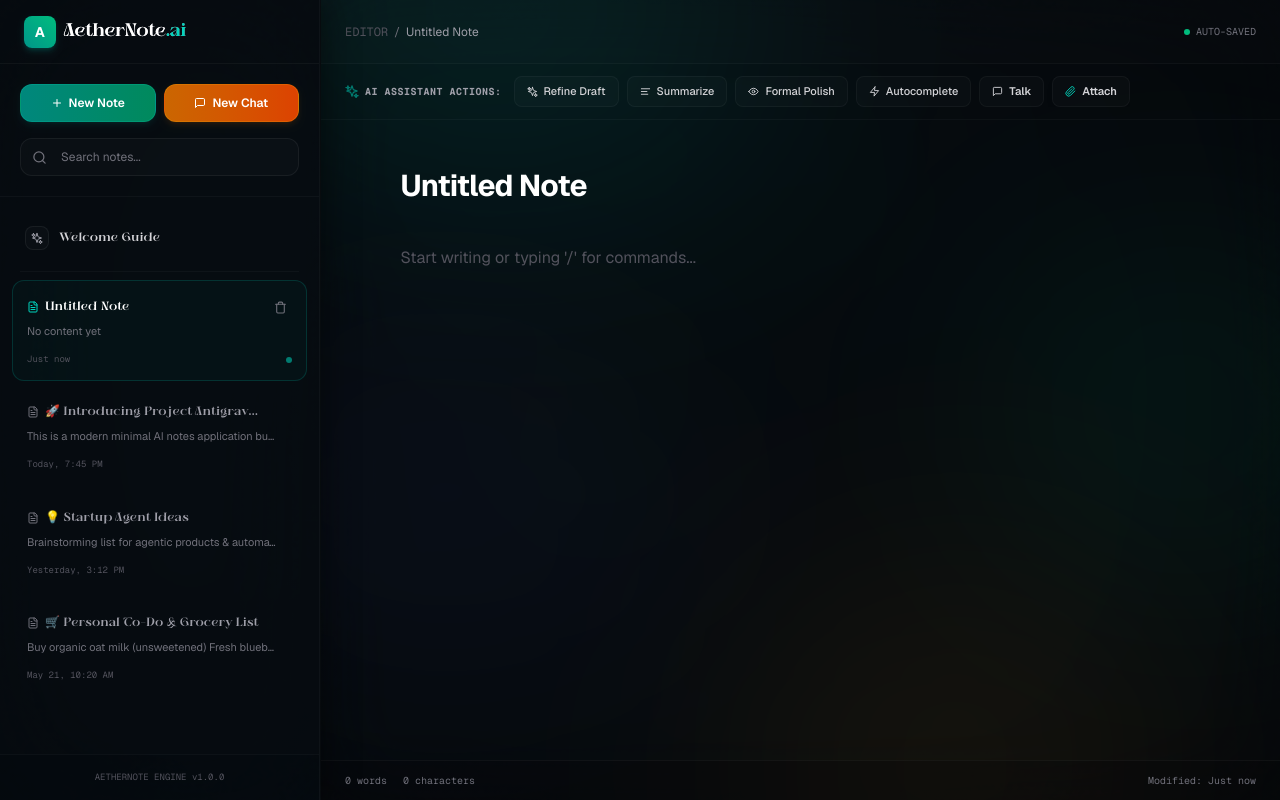
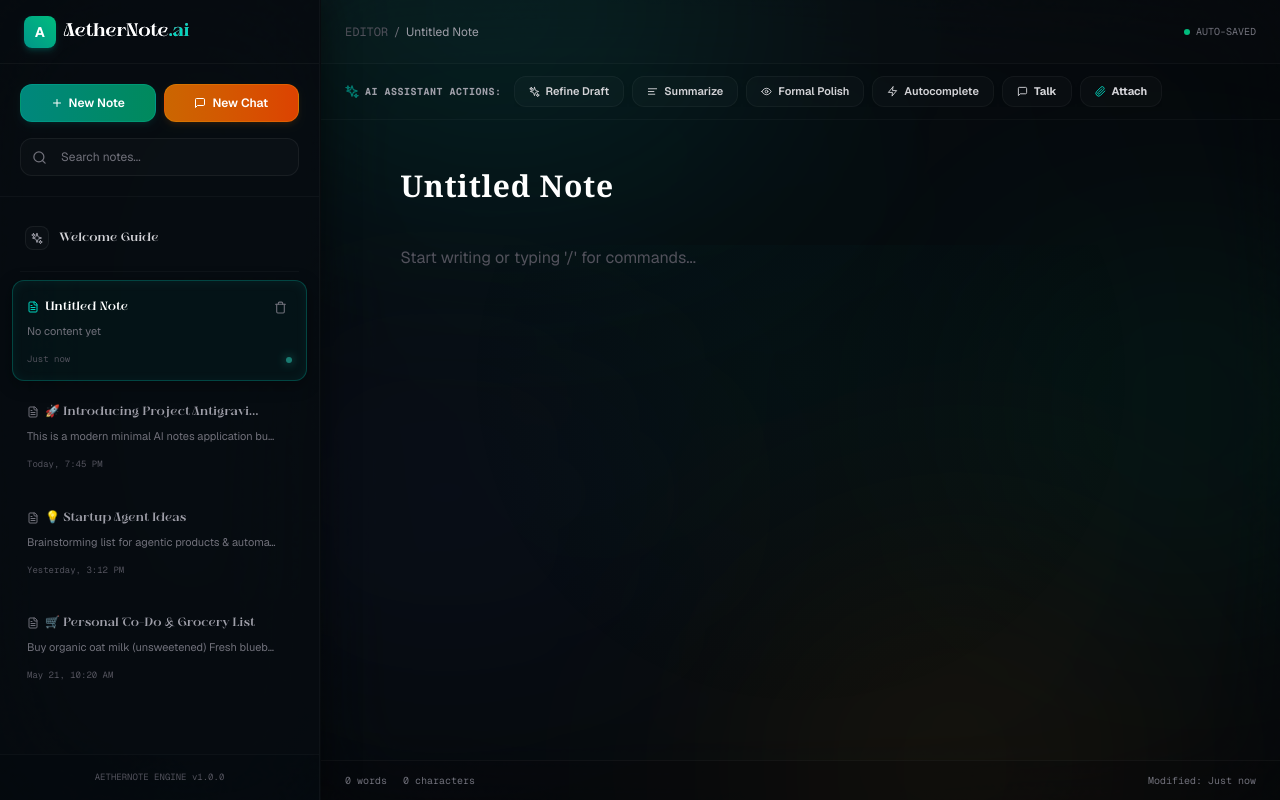
Before and after one commit to lakshyap11/ai-notes-app, a Next.js app: page / in a window 1280 px wide. Both pictures are taken after a click on the button "New Note". Built offline with nearby package versions, Linux system fonts and the light colour scheme.

Commit message:
Beautified cinematic journaling experience

```diff
--- a/src/app/globals.css
+++ b/src/app/globals.css
@@ -1,3 +1,5 @@
+@import url('https://fonts.googleapis.com/css2?family=Cinzel:wght@400;500;600;700;800&family=Inter:wght@300;400;500;600;700&display=swap');
+
 @font-face {
   font-family: 'Wagon';
   src: url('/fonts/Wagon-ExtraLight.otf') format('opentype');
@@ -66,22 +68,78 @@ body {
   overflow-x: hidden;
 }
 
-h1, h2, h3, .logo-text {
-  font-family: 'Wagon', sans-serif;
+h1, h2, h3, .logo-text, .serif-heading {
+  font-family: 'Wagon', 'Cinzel', 'Playfair Display', serif;
+  letter-spacing: -0.01em;
 }
+
+/* Premium Text Selection & Caret Styling */
+::selection {
+  background-color: rgba(20, 184, 166, 0.2); /* elegant teal selection bloom */
+  color: #ffffff;
+}
+
+textarea, input {
+  caret-color: var(--accent-teal); /* elegant teal caret */
+}
+
+/* Caret amber for conversational modes */
+.caret-amber textarea, .caret-amber input, .caret-amber-all {
+  caret-color: var(--accent-amber) !important;
+}
+
 /* Glassmorphism utility classes */
 .glass-panel {
-  background: var(--glass-bg);
-  backdrop-filter: blur(16px);
-  -webkit-backdrop-filter: blur(16px);
-  border: 1px solid var(--glass-border);
+  background: rgba(8, 14, 18, 0.72); /* deep translucent obsidian-teal backdrop */
+  backdrop-filter: blur(28px);
+  -webkit-backdrop-filter: blur(28px);
+  border: 1px solid rgba(255, 255, 255, 0.045);
+  box-shadow: 0 12px 40px 0 rgba(0, 0, 0, 0.5), inset 0 1px 0px 0 rgba(255, 255, 255, 0.015);
 }
 
 .glass-panel-light {
-  background: rgba(255, 255, 255, 0.03);
-  backdrop-filter: blur(12px);
-  -webkit-backdrop-filter: blur(12px);
-  border: 1px solid rgba(255, 255, 255, 0.04);
+  background: rgba(255, 255, 255, 0.02);
+  backdrop-filter: blur(20px);
+  -webkit-backdrop-filter: blur(20px);
+  border: 1px solid rgba(255, 255, 255, 0.03);
+  box-shadow: inset 0 1px 1px 0 rgba(255, 255, 255, 0.01), 0 4px 20px 0 rgba(0, 0, 0, 0.2);
+}
+
+/* Soft ambient center spotlight behind write-canvas */
+.editor-spotlight {
+  position: absolute;
+  inset: 0;
+  background: radial-gradient(circle at 50% 28%, rgba(20, 184, 166, 0.045), transparent 65%);
+  pointer-events: none;
+  z-index: 1;
+}
+
+/* Premium button hover light glare swipe */
+.btn-premium-sweep {
+  position: relative;
+  overflow: hidden;
+}
+
+.btn-premium-sweep::after {
+  content: '';
+  position: absolute;
+  top: 0;
+  left: -150%;
+  width: 50%;
+  height: 100%;
+  background: linear-gradient(
+    90deg,
+    transparent,
+    rgba(255, 255, 255, 0.08),
+    transparent
+  );
+  transform: skewX(-25deg);
+  transition: none;
+}
+
+.btn-premium-sweep:hover::after {
+  left: 150%;
+  transition: all 0.85s cubic-bezier(0.16, 1, 0.3, 1);
 }
 
 /* Cinematic background glows */
--- a/src/components/Editor.tsx
+++ b/src/components/Editor.tsx
@@ -241,7 +241,7 @@ const Editor: React.FC<EditorProps> = ({
           <div className="inline-flex h-14 w-14 items-center justify-center rounded-2xl bg-gradient-to-tr from-violet-600/20 to-indigo-500/20 text-violet-400 border border-violet-500/10">
             <SparklesIcon size={26} className="animate-pulse" />
           </div>
-          <h2 className="text-lg font-medium text-zinc-200">No active note selected</h2>
+          <h2 className="text-xl font-bold tracking-wide font-serif text-zinc-200">No active note selected</h2>
           <p className="text-xs text-zinc-500 max-w-sm">
             Select an existing note from the sidebar or click the "New Note" button to start crafting your next masterpiece.
           </p>
@@ -302,10 +302,10 @@ const Editor: React.FC<EditorProps> = ({
               <button
                 onClick={() => onAIAction("refine")}
                 disabled={!!isProcessing}
-                className={`flex shrink-0 items-center gap-1.5 rounded-lg px-3 py-1.5 text-[11px] font-medium transition-all duration-300 ${
+                className={`flex shrink-0 items-center gap-1.5 rounded-xl px-3.5 py-1.5 text-[11px] font-semibold transition-all duration-300 btn-premium-sweep hover:scale-[1.03] active:scale-[0.97] cursor-pointer disabled:opacity-50 shadow-md ${
                   isProcessing === "refine"
                     ? "bg-teal-950/30 border border-teal-500/40 text-teal-300 shimmer-effect relative overflow-hidden"
-                    : "bg-white/[0.02] border border-white/[0.04] text-zinc-300 hover:bg-teal-500/10 hover:border-teal-500/20 hover:text-teal-300 cursor-pointer disabled:opacity-50"
+                    : "bg-white/[0.02] border border-white/[0.04] text-zinc-300 hover:bg-teal-500/10 hover:border-teal-500/20 hover:text-teal-300"
                 }`}
               >
                 <SparklesIcon size={11} className={isProcessing === "refine" ? "animate-spin" : ""} />
@@ -315,10 +315,10 @@ const Editor: React.FC<EditorProps> = ({
               <button
                 onClick={() => onAIAction("summarize")}
                 disabled={!!isProcessing}
-                className={`flex shrink-0 items-center gap-1.5 rounded-lg px-3 py-1.5 text-[11px] font-medium transition-all duration-300 ${
+                className={`flex shrink-0 items-center gap-1.5 rounded-xl px-3.5 py-1.5 text-[11px] font-semibold transition-all duration-300 btn-premium-sweep hover:scale-[1.03] active:scale-[0.97] cursor-pointer disabled:opacity-50 shadow-md ${
                   isProcessing === "summarize"
                     ? "bg-teal-950/30 border border-teal-500/40 text-teal-300 shimmer-effect relative overflow-hidden"
-                    : "bg-white/[0.02] border border-white/[0.04] text-zinc-300 hover:bg-teal-500/10 hover:border-teal-500/20 hover:text-teal-300 cursor-pointer disabled:opacity-50"
+                    : "bg-white/[0.02] border border-white/[0.04] text-zinc-300 hover:bg-teal-500/10 hover:border-teal-500/20 hover:text-teal-300"
                 }`}
               >
                 <AlignLeftIcon size={11} className={isProcessing === "summarize" ? "animate-pulse" : ""} />
@@ -328,10 +328,10 @@ const Editor: React.FC<EditorProps> = ({
               <button
                 onClick={() => onAIAction("professional")}
                 disabled={!!isProcessing}
-                className={`flex shrink-0 items-center gap-1.5 rounded-lg px-3 py-1.5 text-[11px] font-medium transition-all duration-300 ${
+                className={`flex shrink-0 items-center gap-1.5 rounded-xl px-3.5 py-1.5 text-[11px] font-semibold transition-all duration-300 btn-premium-sweep hover:scale-[1.03] active:scale-[0.97] cursor-pointer disabled:opacity-50 shadow-md ${
                   isProcessing === "professional"
                     ? "bg-teal-950/30 border border-teal-500/40 text-teal-300 shimmer-effect relative overflow-hidden"
-                    : "bg-white/[0.02] border border-white/[0.04] text-zinc-300 hover:bg-teal-500/10 hover:border-teal-500/20 hover:text-teal-300 cursor-pointer disabled:opacity-50"
+                    : "bg-white/[0.02] border border-white/[0.04] text-zinc-300 hover:bg-teal-500/10 hover:border-teal-500/20 hover:text-teal-300"
                 }`}
               >
                 <EyeIcon size={11} className={isProcessing === "professional" ? "animate-bounce" : ""} />
@@ -341,10 +341,10 @@ const Editor: React.FC<EditorProps> = ({
               <button
                 onClick={() => onAIAction("autocomplete")}
                 disabled={!!isProcessing}
-                className={`flex shrink-0 items-center gap-1.5 rounded-lg px-3 py-1.5 text-[11px] font-medium transition-all duration-300 ${
+                className={`flex shrink-0 items-center gap-1.5 rounded-xl px-3.5 py-1.5 text-[11px] font-semibold transition-all duration-300 btn-premium-sweep hover:scale-[1.03] active:scale-[0.97] cursor-pointer disabled:opacity-50 shadow-md ${
                   isProcessing === "autocomplete"
                     ? "bg-teal-950/30 border border-teal-500/40 text-teal-300 shimmer-effect relative overflow-hidden"
-                    : "bg-white/[0.02] border border-white/[0.04] text-zinc-300 hover:bg-teal-500/10 hover:border-teal-500/20 hover:text-teal-300 cursor-pointer disabled:opacity-50"
+                    : "bg-white/[0.02] border border-white/[0.04] text-zinc-300 hover:bg-teal-500/10 hover:border-teal-500/20 hover:text-teal-300"
                 }`}
               >
                 <ZapIcon size={11} className={isProcessing === "autocomplete" ? "animate-ping" : ""} />
@@ -356,9 +356,9 @@ const Editor: React.FC<EditorProps> = ({
           <button
             onClick={onToggleTalkMode}
             disabled={!!isProcessing}
-            className={`flex shrink-0 items-center gap-1.5 rounded-lg px-3 py-1.5 text-[11px] font-semibold transition-all duration-300 cursor-pointer disabled:opacity-50 ${
+            className={`flex shrink-0 items-center gap-1.5 rounded-xl px-3.5 py-1.5 text-[11px] font-bold transition-all duration-300 btn-premium-sweep hover:scale-[1.03] active:scale-[0.97] cursor-pointer disabled:opacity-50 shadow-md ${
               activeNote.type === "conversation" && activeNote.talkModeEnabled !== false
-                ? "bg-amber-950/35 border border-amber-500/45 text-amber-300 shadow-[0_0_12px_rgba(245,158,11,0.12)]"
+                ? "bg-amber-950/35 border border-amber-500/45 text-amber-300 shadow-[0_0_12px_rgba(245,158,11,0.15)]"
                 : activeNote.type === "conversation" && activeNote.talkModeEnabled === false
                 ? "bg-stone-900/30 border border-stone-700/40 text-zinc-400 hover:bg-amber-500/10 hover:border-amber-500/20 hover:text-amber-300"
                 : "bg-white/[0.02] border border-white/[0.04] text-zinc-300 hover:bg-amber-500/10 hover:border-amber-500/20 hover:text-amber-300"
@@ -388,7 +388,7 @@ const Editor: React.FC<EditorProps> = ({
           <button
             onClick={triggerFileUpload}
             disabled={!!isProcessing}
-            className="flex shrink-0 items-center gap-1.5 rounded-lg px-3 py-1.5 text-[11px] font-semibold transition-all duration-300 cursor-pointer disabled:opacity-50 bg-white/[0.02] border border-white/[0.04] text-zinc-300 hover:bg-teal-500/10 hover:border-teal-500/20 hover:text-teal-355 active:scale-95 shadow-md"
+            className="flex shrink-0 items-center gap-1.5 rounded-xl px-3.5 py-1.5 text-[11px] font-bold transition-all duration-300 btn-premium-sweep hover:scale-[1.03] active:scale-[0.97] cursor-pointer disabled:opacity-50 bg-white/[0.02] border border-white/[0.04] text-zinc-300 hover:bg-teal-500/10 hover:border-teal-500/20 hover:text-teal-300 shadow-md"
             title="Attach voice note, image, PDF or document"
           >
             <PaperclipIcon size={11} className="text-teal-400" />
@@ -412,7 +412,7 @@ const Editor: React.FC<EditorProps> = ({
               value={activeNote.title}
               onChange={(e) => onUpdateNote({ title: e.target.value })}
               placeholder="Untitled Conversation"
-              className="w-full bg-transparent text-xl md:text-2xl font-bold tracking-tight text-white placeholder-zinc-600 outline-none border-b border-transparent focus:border-white/[0.02] pb-2 transition-all duration-200 shrink-0 select-text"
+              className="w-full bg-transparent text-xl md:text-2xl font-bold tracking-wide font-serif text-white placeholder-zinc-600 outline-none border-b border-transparent focus:border-white/[0.02] pb-2 transition-all duration-200 shrink-0 select-text"
             />
 
             {/* Elegant Minimalist Header Bar */}
@@ -477,8 +477,8 @@ const Editor: React.FC<EditorProps> = ({
                       <div
                         className={`max-w-[85%] md:max-w-[75%] rounded-2xl px-4 py-3 text-xs md:text-sm leading-relaxed border transition-all duration-300 ${
                           isUser
-                            ? "bg-stone-900/45 border-stone-700/30 text-zinc-100 rounded-tr-none shadow-lg shadow-black/10 glass-panel-light"
-                            : "bg-teal-950/15 border-teal-500/20 text-zinc-200 rounded-tl-none shadow-lg shadow-teal-950/10 glass-panel-light"
+                            ? "bg-[#1c1b1a]/45 border-[#2c2b2a]/30 text-zinc-100 rounded-tr-none shadow-[0_4px_16px_rgba(0,0,0,0.25)] hover:border-white/[0.08] hover:bg-[#1c1b1a]/60 glass-panel-light"
+                            : "bg-[#0d1f21]/40 border-teal-500/20 text-zinc-200 rounded-tl-none shadow-[0_0_20px_rgba(20,184,166,0.05)] hover:border-teal-500/30 hover:bg-[#0d1f21]/55 glass-panel-light"
                         }`}
                       >
                         {renderBubbleText(msg.text)}
@@ -505,7 +505,7 @@ const Editor: React.FC<EditorProps> = ({
                   <span className="text-[10px] font-sans font-medium text-zinc-500 mb-1.5 px-2 tracking-wider uppercase opacity-60 select-none">
                     Friend
                   </span>
-                  <div className="rounded-2xl rounded-tl-none px-5 py-3.5 bg-teal-950/15 border border-teal-500/20 text-zinc-300 flex items-center gap-1.5 glass-panel-light shadow-lg shadow-teal-950/10">
+                  <div className="rounded-2xl rounded-tl-none px-5 py-3.5 bg-[#0d1f21]/40 border border-teal-500/20 text-zinc-300 flex items-center gap-1.5 glass-panel-light shadow-[0_0_20px_rgba(20,184,166,0.05)]">
                     <span className="h-1.5 w-1.5 rounded-full bg-teal-400/80 animate-bounce" style={{ animationDelay: '0ms' }}></span>
                     <span className="h-1.5 w-1.5 rounded-full bg-teal-400/80 animate-bounce" style={{ animationDelay: '150ms' }}></span>
                     <span className="h-1.5 w-1.5 rounded-full bg-teal-400/80 animate-bounce" style={{ animationDelay: '300ms' }}></span>
@@ -539,19 +539,19 @@ const Editor: React.FC<EditorProps> = ({
                 >
                   <PaperclipIcon size={16} className="text-zinc-400 group-hover:text-teal-400 transition-colors" />
                 </button>
-                <div className="relative flex-1 flex items-center">
+                <div className="relative flex-1 flex items-center caret-amber">
                   <input
                     name="chatInput"
                     type="text"
                     placeholder="Reflect with a thoughtful friend..."
                     disabled={isAITyping}
                     autoComplete="off"
-                    className="w-full rounded-2xl border border-white/[0.06] bg-white/[0.02] py-3.5 pl-5 pr-14 text-xs md:text-sm text-white placeholder-zinc-500 outline-none transition-all duration-200 focus:border-teal-500/50 focus:bg-white/[0.04] focus:ring-1 focus:ring-teal-500/30 disabled:opacity-50 font-sans"
+                    className="w-full rounded-2xl border border-white/[0.06] bg-white/[0.02] py-3.5 pl-5 pr-14 text-xs md:text-sm text-white placeholder-zinc-500 outline-none transition-all duration-200 focus:border-amber-500/40 focus:bg-white/[0.04] focus:ring-1 focus:ring-amber-500/20 disabled:opacity-50 font-sans"
                   />
                   <button
                     type="submit"
                     disabled={isAITyping}
-                    className="absolute right-2 flex h-9 w-9 items-center justify-center rounded-xl bg-gradient-to-tr from-teal-600 to-emerald-500 text-white cursor-pointer transition-all duration-200 hover:scale-105 active:scale-95 disabled:opacity-30 disabled:pointer-events-none shadow-md shadow-teal-500/20"
+                    className="absolute right-2 flex h-9 w-9 items-center justify-center rounded-xl bg-gradient-to-tr from-amber-600 to-orange-500 text-white cursor-pointer transition-all duration-200 hover:scale-105 active:scale-95 disabled:opacity-30 disabled:pointer-events-none shadow-md shadow-amber-500/20"
                     title="Send Message"
                   >
                     <SendIcon size={14} />
@@ -569,7 +569,7 @@ const Editor: React.FC<EditorProps> = ({
               value={activeNote.title}
               onChange={(e) => onUpdateNote({ title: e.target.value })}
               placeholder="Untitled Note"
-              className="w-full bg-transparent text-2xl md:text-3xl font-bold tracking-tight text-white placeholder-zinc-700 outline-none border-b border-transparent focus:border-white/[0.03] pb-4 transition-all duration-200 shrink-0 select-text"
+              className="w-full bg-transparent text-2xl md:text-3xl font-bold tracking-wide font-serif text-white placeholder-zinc-700 outline-none border-b border-transparent focus:border-white/[0.03] pb-4 transition-all duration-200 shrink-0 select-text"
             />
 
             {/* Standard Note Memory Blocks Grid */}
@@ -590,13 +590,16 @@ const Editor: React.FC<EditorProps> = ({
               </div>
             )}
 
-            {/* Editor Body Text */}
-            <textarea
-              value={activeNote.content}
-              onChange={(e) => onUpdateNote({ content: e.target.value })}
-              placeholder="Start writing or typing '/' for commands..."
-              className="flex-1 w-full bg-transparent text-sm md:text-base leading-relaxed text-zinc-300 placeholder-zinc-600 outline-none resize-none focus:placeholder-zinc-500 font-sans min-h-[300px]"
-            />
+            {/* Editor Body Text with Soft Illuminated Glow */}
+            <div className="relative flex-1 w-full">
+              <div className="editor-spotlight" />
+              <textarea
+                value={activeNote.content}
+                onChange={(e) => onUpdateNote({ content: e.target.value })}
+                placeholder="Start writing or typing '/' for commands..."
+                className="relative z-10 w-full h-full bg-transparent text-sm md:text-base leading-relaxed text-zinc-300 placeholder-zinc-600 outline-none resize-none focus:placeholder-zinc-500 font-sans min-h-[300px]"
+              />
+            </div>
           </div>
         )}
       </div>
--- a/src/components/Sidebar.tsx
+++ b/src/components/Sidebar.tsx
@@ -69,7 +69,7 @@ const Sidebar: React.FC<SidebarProps> = ({
             <div className="flex h-8 w-8 items-center justify-center rounded-lg bg-gradient-to-tr from-teal-600 to-emerald-500 shadow-md shadow-teal-500/20">
               <span className="text-sm font-bold text-white tracking-wide">A</span>
             </div>
-            <h1 className="text-lg font-semibold tracking-tight text-white bg-gradient-to-r from-white to-zinc-400 bg-clip-text text-transparent">
+            <h1 className="text-lg font-bold tracking-wider font-serif text-white bg-gradient-to-r from-white to-zinc-400 bg-clip-text text-transparent">
               AetherNote<span className="text-teal-400 font-bold">.ai</span>
             </h1>
           </div>
@@ -180,20 +180,20 @@ const Sidebar: React.FC<SidebarProps> = ({
                 <div
                   key={note.id}
                   onClick={() => onSelectNote(note.id)}
-                  className={`group relative flex flex-col items-start gap-1 rounded-xl p-3.5 cursor-pointer border transition-all duration-300 select-none ${
+                  className={`group relative flex flex-col items-start gap-1 rounded-xl p-3.5 cursor-pointer border transition-all duration-500 ease-out select-none hover:translate-y-[-1px] ${
                     isActive
                       ? isConv
-                        ? "bg-amber-950/20 border-amber-500/20 text-white"
-                        : "bg-teal-950/20 border-teal-500/20 text-white"
-                      : "border-transparent text-zinc-400 hover:bg-white/[0.02] hover:text-zinc-200 hover:border-white/[0.03]"
+                        ? "bg-amber-950/25 border-amber-500/30 text-white shadow-[inset_0_1px_12px_rgba(245,158,11,0.08),0_4px_16px_rgba(0,0,0,0.35)]"
+                        : "bg-teal-950/25 border-teal-500/30 text-white shadow-[inset_0_1px_12px_rgba(20,184,166,0.08),0_4px_16px_rgba(0,0,0,0.35)]"
+                      : "border-transparent text-zinc-400 hover:bg-white/[0.03] hover:border-white/[0.06] hover:text-zinc-250 hover:shadow-[0_4px_12px_rgba(0,0,0,0.15)]"
                   }`}
                 >
                   <div className="flex w-full items-center justify-between gap-2">
                     <div className="flex items-center gap-1.5 min-w-0">
                       {isConv ? (
-                        <MessageSquareIcon size={12} className={isActive ? "text-amber-400 shrink-0" : "text-zinc-500 shrink-0"} />
+                        <MessageSquareIcon size={12} className={isActive ? "text-amber-400 shrink-0 animate-pulse" : "text-zinc-500 shrink-0 group-hover:text-amber-400 transition-colors"} />
                       ) : (
-                        <FileTextIcon size={12} className={isActive ? "text-teal-400 shrink-0" : "text-zinc-500 shrink-0"} />
+                        <FileTextIcon size={12} className={isActive ? "text-teal-400 shrink-0" : "text-zinc-500 shrink-0 group-hover:text-teal-400 transition-colors"} />
                       )}
                       <h3
                         className={`text-xs font-semibold truncate ${
@@ -230,7 +230,13 @@ const Sidebar: React.FC<SidebarProps> = ({
                   <div className="flex w-full items-center justify-between text-[9px] text-zinc-600 mt-2 font-mono">
                     <span>{note.updatedAt}</span>
                     {isActive && (
-                      <span className={`h-1.5 w-1.5 rounded-full animate-pulse ${isConv ? "bg-amber-400" : "bg-teal-400"}`}></span>
+                      <span
+                        className={`h-1.5 w-1.5 rounded-full animate-pulse`}
+                        style={{
+                          backgroundColor: isConv ? "#fbbf24" : "#2dd4bf",
+                          boxShadow: isConv ? "0 0 10px #fbbf24" : "0 0 10px #2dd4bf",
+                        }}
+                      ></span>
                     )}
                   </div>
                 </div>
```
Also changed, not shown: src/components/Onboarding.tsx (+21 -21 lines).
